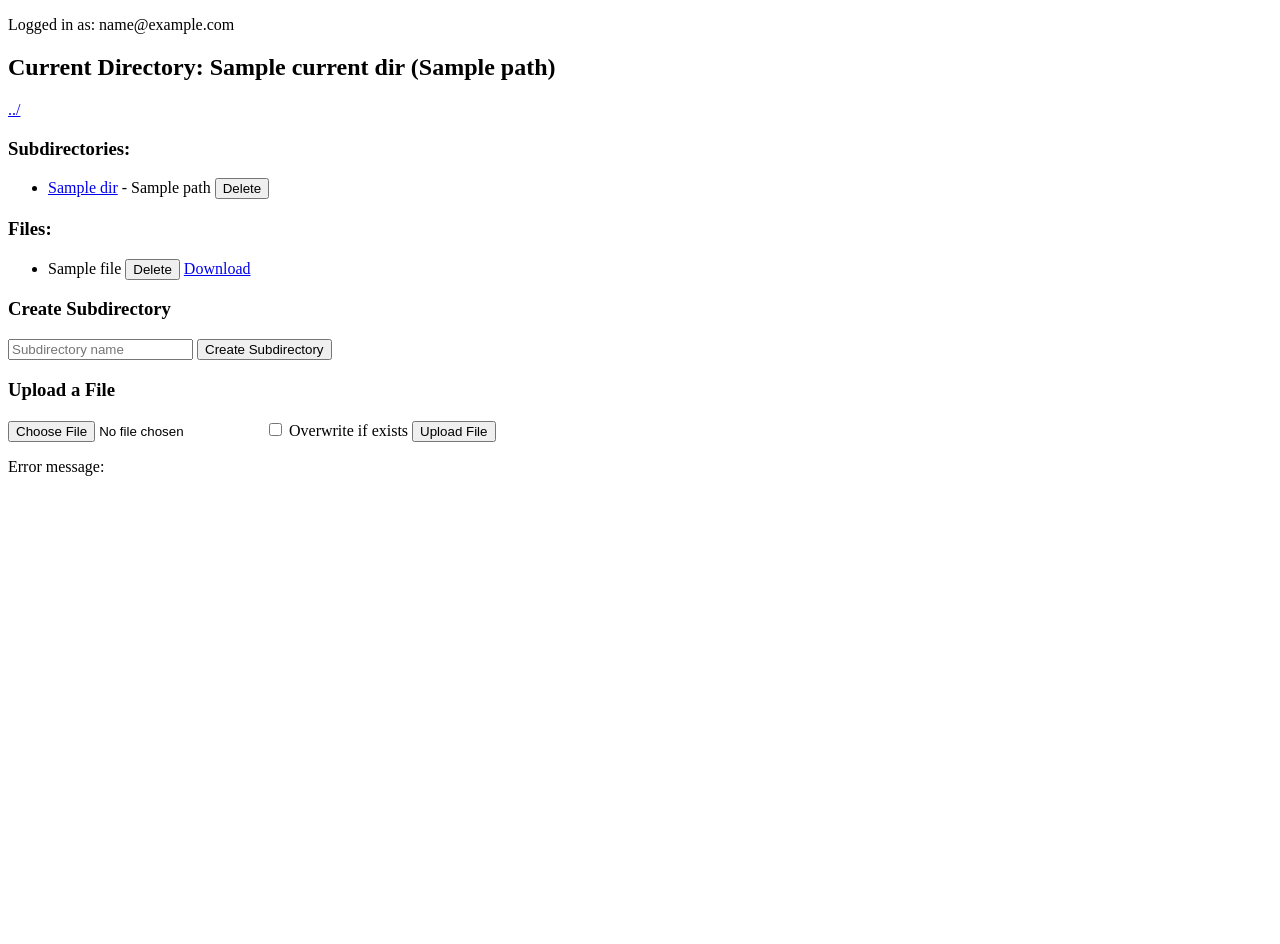
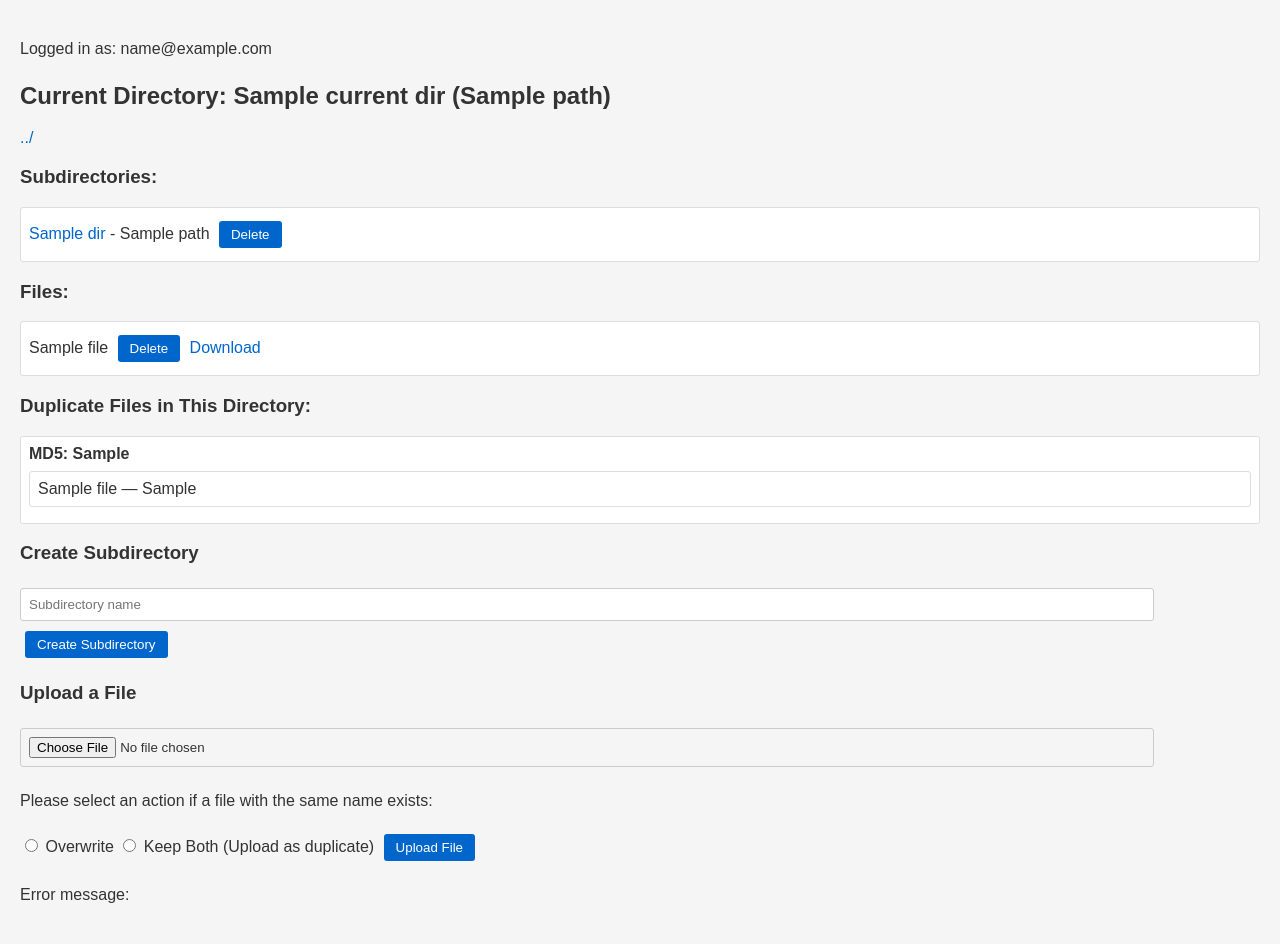
Before and after one commit to Adedeji-Kehinde/DropVault, a FastAPI app: template templates/directory.html in a window 1280 px wide. Before the commit the page ends 476 px from the top, so only its background shows below. Run offline with FastAPI, Linux system fonts and the light colour scheme; the template is opened without the code that fills it: most values are stand-ins (such as "Sample title", 1, 10 or a date in 2020); some libraries are stand-ins or nearby versions.

Commit message:
Group 4: Task 13 - Dropbox duplicate scan

```diff
--- a/main.py
+++ b/main.py
@@ -95,9 +95,12 @@
             "request": request,
             "user_token": None,
             "error_message": error_message,
-            "directories": []
+            "directories": [],
+            "duplicate_files": {}
         })
     uid = user_token.get("uid")
+
+    # Query root-level directories
     dirs_query = firestore_db.collection("Directories") \
         .where("user_id", "==", uid) \
         .where("parent_path", "==", "/") \
@@ -107,12 +110,60 @@
         dir_data = d.to_dict()
         dir_data["id"] = d.id
         directories.append(dir_data)
+
+    # Gather all directory prefixes for this user (including root)
+    dirs_query_all = firestore_db.collection("Directories") \
+        .where("user_id", "==", uid) \
+        .stream()
+    prefixes = set()
+    for d in dirs_query_all:
+        data = d.to_dict()
+        path = data.get("path", "")
+        if path:
+            if not path.endswith("/"):
+                path += "/"
+            prefixes.add(path)
+    prefixes.add("/")  # Include root
+
+    # Collect all files from Cloud Storage for each prefix
+    from google.cloud import storage
+    storage_client = storage.Client()
+    bucket = storage_client.bucket(local_constants.BUCKET_NAME)
+    all_files = []
+    for prefix in prefixes:
+        blobs = bucket.list_blobs(prefix=prefix)
+        for blob in blobs:
+            blob.reload()  # Refresh blob metadata
+            relative_name = blob.name[len(prefix):]
+            # Skip if file is not directly under this prefix
+            if not relative_name or "/" in relative_name:
+                continue
+            file_info = {
+                "name": relative_name,
+                "full_path": blob.name,
+                "md5": blob.md5_hash
+            }
+            all_files.append(file_info)
+
+    # Build a dictionary mapping MD5 hash to list of files
+    duplicates_dict = {}
+    for f in all_files:
+        md5 = f.get("md5")
+        if not md5:
+            continue
+        duplicates_dict.setdefault(md5, []).append(f)
+
+    # Filter out non-duplicates (only keep entries with more than one file)
+    duplicate_files = {md5: files for md5, files in duplicates_dict.items() if len(files) > 1}
+
     return templates.TemplateResponse("main.html", {
         "request": request,
         "user_token": user_token,
         "error_message": error_message,
-        "directories": directories
+        "directories": directories,
+        "duplicate_files": duplicate_files
     })
+
 
 @app.post("/create-directory", response_class=RedirectResponse)
 async def create_directory_route(request: Request, dirname: str = Form(...), parent_path: str = Form("/")):
@@ -296,15 +347,14 @@
             "full_path": blob.name,
             "md5": blob.md5_hash
         })
-    # Detect duplicates: count occurrences of each md5 hash
+    # Detect duplicates within the current directory
     md5_counts = {}
     for f in files:
         h = f.get("md5")
         if h:
             md5_counts[h] = md5_counts.get(h, 0) + 1
-    # Mark files as duplicate if count > 1
-    for f in files:
-        f["duplicate"] = (md5_counts.get(f.get("md5"), 0) > 1)
+    duplicate_files_current = {md5: [f for f in files if f.get("md5") == md5]
+                               for md5 in md5_counts if md5_counts[md5] > 1}
     # Determine parent's document ID for "../" navigation if not root
     parent_directory = None
     if current_dir["parent_path"] != "/":
@@ -325,6 +375,7 @@
         "current_dir": current_dir,
         "child_dirs": child_dirs,
         "files": files,
+        "duplicate_files_current": duplicate_files_current,
         "parent_directory": parent_directory
     })
 
@@ -382,23 +433,25 @@
     request: Request,
     file: UploadFile = File(...),
     parent_path: str = Form(...),
-    overwrite: str = Form(None)
+    action: str = Form(None)  # Now action may be None if user didn't select anything
 ):
     id_token_cookie = request.cookies.get("token")
     user_token = validate_firebase_token(id_token_cookie)
     if not user_token:
         return RedirectResponse(url="/", status_code=status.HTTP_302_FOUND)
+
     if not parent_path.endswith("/"):
         parent_path += "/"
-    blob_name = parent_path + file.filename
-    overwrite_flag = (overwrite == "true")
+    original_blob_name = parent_path + file.filename
     from google.cloud import storage
     storage_client = storage.Client()
     bucket = storage_client.bucket(local_constants.BUCKET_NAME)
-    blob = bucket.get_blob(blob_name)
-    if blob is not None and not overwrite_flag:
+    blob = bucket.get_blob(original_blob_name)
+
+    # If a blob exists and no action is provided, ask user to select one
+    if blob is not None and not action:
         uid = user_token.get("uid")
-        # Retrieve current directory details
+        # Query current directory details
         parent_query = firestore_db.collection("Directories") \
             .where("user_id", "==", uid) \
             .where("path", "==", parent_path) \
@@ -409,10 +462,9 @@
             current_dir = parent_query[0].to_dict()
             current_dir["id"] = parent_query[0].id
         else:
-         trimmed = parent_path.rstrip("/")
-        fallback_name = trimmed.split("/")[-1] if trimmed else "/"
-        current_dir = {"path": parent_path, "name": fallback_name, "parent_path": "/"}
-
+            trimmed = parent_path.rstrip("/")
+            fallback_name = trimmed.split("/")[-1] if trimmed else "/"
+            current_dir = {"path": parent_path, "name": fallback_name, "parent_path": "/"}
 
         # Retrieve subdirectories for display
         child_query = firestore_db.collection("Directories") \
@@ -424,47 +476,137 @@
             c_data = child.to_dict()
             c_data["id"] = child.id
             child_dirs.append(c_data)
-
-        # Retrieve the list of files in the current directory from Cloud Storage
-        from google.cloud import storage
-        storage_client = storage.Client()
-        bucket = storage_client.bucket(local_constants.BUCKET_NAME)
-        # Ensure parent_path ends with "/" for consistency
-        normalized_path = parent_path if parent_path.endswith("/") else parent_path + "/"
-        blobs = bucket.list_blobs(prefix=normalized_path)
+        # Retrieve files list
+        blobs = bucket.list_blobs(prefix=parent_path)
         files_list = []
-        for blob in blobs:
-            relative_name = blob.name[len(normalized_path):]
+        for b in blobs:
+            relative_name = b.name[len(parent_path):]
             if "/" in relative_name or relative_name == "":
                 continue
-            files_list.append({"name": relative_name, "full_path": blob.name})
+            files_list.append({"name": relative_name, "full_path": b.name})
 
-        # Return the template with the duplicate file information and error message
         return templates.TemplateResponse("directory.html", {
             "request": request,
             "user_token": user_token,
-            "error_message": f"File '{file.filename}' already exists in '{parent_path}'. Check 'Overwrite' to replace it.",
-            "duplicate_file": file.filename,  # Pass duplicate file name to highlight it in the template
+            "error_message": f"File '{file.filename}' already exists in '{parent_path}'. Please select an action.",
             "current_dir": current_dir,
             "child_dirs": child_dirs,
             "files": files_list,
-            "parent_directory": None
+            "parent_directory": None,
+            "duplicate_prompt": True  # Optional flag for UI adjustments
         })
-    new_blob = bucket.blob(blob_name)
-    new_blob.upload_from_file(file.file, content_type=file.content_type)
-    if parent_path == "/":
+
+    # Process action if duplicate exists
+    if blob is not None:
+        if action == "overwrite":
+            blob = bucket.blob(original_blob_name)
+        elif action == "duplicate":
+            timestamp = datetime.datetime.utcnow().strftime("%Y%m%d%H%M%S")
+            if '.' in file.filename:
+                base, ext = file.filename.rsplit('.', 1)
+                new_filename = f"{base}_{timestamp}.{ext}"
+            else:
+                new_filename = f"{file.filename}_{timestamp}"
+            new_blob_name = parent_path + new_filename
+            blob = bucket.blob(new_blob_name)
+        else:
+            # Unrecognized action—should not happen if UI is correct.
+            uid = user_token.get("uid")
+            parent_query = firestore_db.collection("Directories") \
+                .where("user_id", "==", uid) \
+                .where("path", "==", parent_path) \
+                .limit(1) \
+                .get()
+            current_dir = {}
+            if parent_query:
+                current_dir = parent_query[0].to_dict()
+                current_dir["id"] = parent_query[0].id
+            return templates.TemplateResponse("directory.html", {
+                "request": request,
+                "user_token": user_token,
+                "error_message": "Unrecognized file upload action.",
+                "current_dir": current_dir,
+                "child_dirs": [],
+                "files": [],
+                "parent_directory": None
+            })
+    else:
+        blob = bucket.blob(original_blob_name)
+
+    blob.upload_from_file(file.file, content_type=file.content_type)
+    uid = user_token.get("uid")
+    parent_query = firestore_db.collection("Directories") \
+        .where("user_id", "==", uid) \
+        .where("path", "==", parent_path) \
+        .limit(1) \
+        .get()
+    if parent_query:
+        parent_id = parent_query[0].id
+        return RedirectResponse(url=f"/directory/{parent_id}", status_code=status.HTTP_302_FOUND)
+    return RedirectResponse(url="/", status_code=status.HTTP_302_FOUND)
+
+
+@app.get("/duplicates", response_class=HTMLResponse)
+async def duplicates(request: Request):
+    id_token_cookie = request.cookies.get("token")
+    user_token = validate_firebase_token(id_token_cookie)
+    if not user_token:
         return RedirectResponse(url="/", status_code=status.HTTP_302_FOUND)
-    else:
-        uid = user_token.get("uid")
-        parent_query = firestore_db.collection("Directories") \
-            .where("user_id", "==", uid) \
-            .where("path", "==", parent_path) \
-            .limit(1) \
-            .get()
-        if parent_query:
-            parent_id = parent_query[0].id
-            return RedirectResponse(url=f"/directory/{parent_id}", status_code=status.HTTP_302_FOUND)
-        return RedirectResponse(url="/", status_code=status.HTTP_302_FOUND)
+    uid = user_token.get("uid")
+
+    # Get all directory prefixes for this user from Firestore
+    dirs_query = firestore_db.collection("Directories") \
+        .where("user_id", "==", uid) \
+        .stream()
+    prefixes = set()
+    for d in dirs_query:
+        data = d.to_dict()
+        path = data.get("path", "")
+        if path:
+            if not path.endswith("/"):
+                path += "/"
+            prefixes.add(path)
+    # Also include root explicitly
+    prefixes.add("/")
+
+    # Collect all files from Cloud Storage for these prefixes
+    from google.cloud import storage
+    storage_client = storage.Client()
+    bucket = storage_client.bucket(local_constants.BUCKET_NAME)
+    all_files = []
+    for prefix in prefixes:
+        blobs = bucket.list_blobs(prefix=prefix)
+        for blob in blobs:
+            blob.reload()  # Force reload of the blob properties
+            # Extract relative file name from the prefix
+            relative_name = blob.name[len(prefix):]
+            if not relative_name or "/" in relative_name:
+                continue
+            file_info = {
+                "name": relative_name,
+                "full_path": blob.name,
+                "md5": blob.md5_hash
+            }
+            all_files.append(file_info)
+
+    # Build a dictionary mapping MD5 hash to list of files
+    duplicates_dict = {}
+    for f in all_files:
+        md5 = f.get("md5")
+        if not md5:
+            continue
+        duplicates_dict.setdefault(md5, []).append(f)
+
+    # Filter to only duplicate entries (more than one file with the same MD5)
+    duplicate_files = {md5: files for md5, files in duplicates_dict.items() if len(files) > 1}
+
+    # Render your duplicates view (or integrate into your main view)
+    return templates.TemplateResponse("duplicates.html", {
+        "request": request,
+        "user_token": user_token,
+        "duplicate_files": duplicate_files
+    })
+
 
 @app.post("/signout")
 async def signout(request: Request):
--- a/templates/directory.html
+++ b/templates/directory.html
@@ -3,7 +3,7 @@
 <head>
     <meta charset="UTF-8">
     <title>Directory: {{ current_dir.name }}</title>
-    <link rel="stylesheet" type="text/css" href="{{ url_for('static', path='styles.css') }}">
+    <link rel="stylesheet" type="text/css" href="{{ url_for('static', path='style.css') }}">
     <script type="module" src="{{ url_for('static', path='firebase-login.js') }}"></script>
 </head>
 <body>
@@ -44,7 +44,7 @@
             <h3>Files:</h3>
             <ul>
                 {% for file in files %}
-                <li {% if duplicate_file is defined and file.name == duplicate_file %}class="duplicate"{% endif %}>
+                    <li {% if duplicate_files_current and file.md5 in duplicate_files_current %}class="duplicate"{% endif %}>
                         {{ file.name }}
                         <form action="/delete-file" method="post" style="display:inline;">
                             <input type="hidden" name="filename" value="{{ file.name }}">
@@ -57,6 +57,23 @@
             </ul>
         {% else %}
             <p>No files in this directory.</p>
+        {% endif %}
+
+        <!-- Duplicate Files Section in Current Directory -->
+        {% if duplicate_files_current %}
+            <h3>Duplicate Files in This Directory:</h3>
+            <ul>
+                {% for md5, files_list in duplicate_files_current.items() %}
+                    <li>
+                        <strong>MD5: {{ md5 }}</strong>
+                        <ul>
+                            {% for file in files_list %}
+                                <li>{{ file.name }} — {{ file.full_path }}</li>
+                            {% endfor %}
+                        </ul>
+                    </li>
+                {% endfor %}
+            </ul>
         {% endif %}
 
         <!-- Form to Create a New Subdirectory -->
@@ -72,8 +89,12 @@
         <form action="/upload-file" method="post" enctype="multipart/form-data">
             <input type="hidden" name="parent_path" value="{{ current_dir.path }}">
             <input type="file" name="file" required>
+            <p>Please select an action if a file with the same name exists:</p>
             <label>
-                <input type="checkbox" name="overwrite" value="true"> Overwrite if exists
+                <input type="radio" name="action" value="overwrite"> Overwrite
+            </label>
+            <label>
+                <input type="radio" name="action" value="duplicate"> Keep Both (Upload as duplicate)
             </label>
             <button type="submit">Upload File</button>
         </form>
```
Also changed, not shown: templates/main.html (+20 -0 lines). Lines whose indentation alone changed are shown as unchanged.
